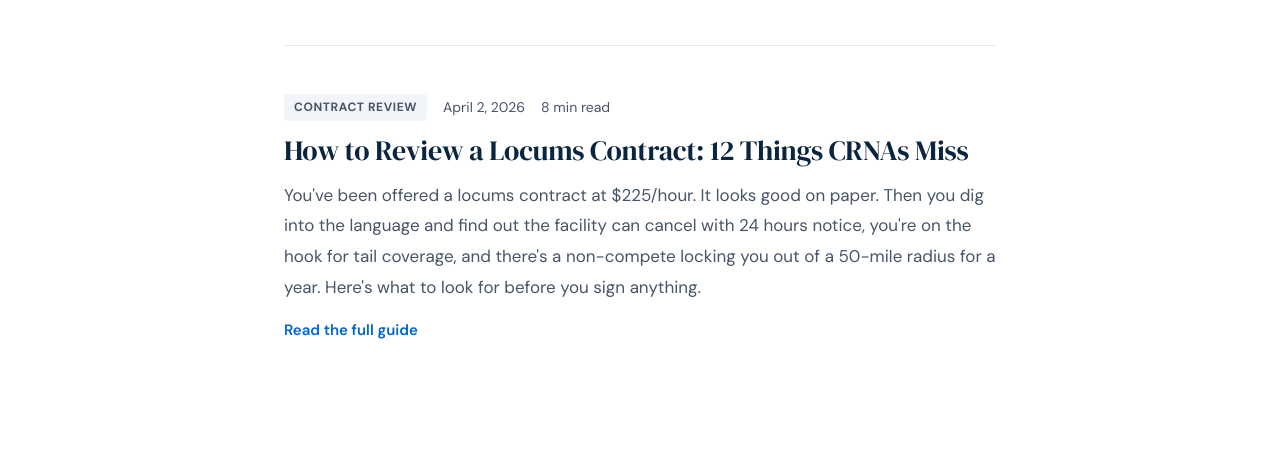
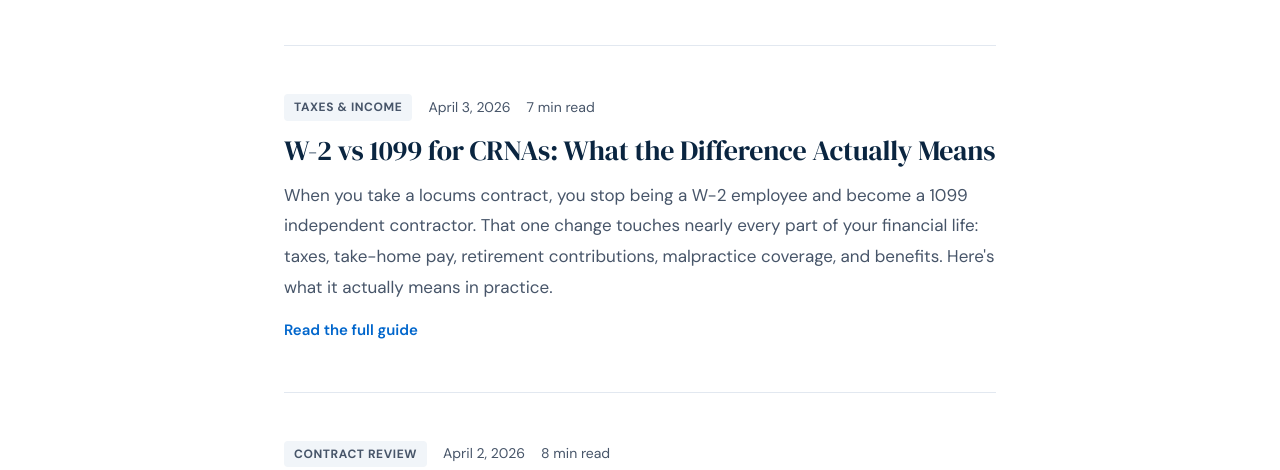
Before and after one commit to LocumsLab/locumslab, a website: page blog/index.html in a window 1280 px wide. Shown: the part 330-800 px from the top of the page. Drawn offline with Linux system fonts and the light colour scheme.

Commit message:
Update index.html

```diff
--- a/blog/index.html
+++ b/blog/index.html
@@ -118,6 +118,17 @@
 
   <article class="post-card">
     <div class="post-meta">
+      <span class="post-tag">Taxes &amp; Income</span>
+      <span>April 3, 2026</span>
+      <span>7 min read</span>
+    </div>
+    <h2><a href="/blog/w2-vs-1099-crna-physician.html">W-2 vs 1099 for CRNAs: What the Difference Actually Means</a></h2>
+    <p class="post-excerpt">When you take a locums contract, you stop being a W-2 employee and become a 1099 independent contractor. That one change touches nearly every part of your financial life: taxes, take-home pay, retirement contributions, malpractice coverage, and benefits. Here's what it actually means in practice.</p>
+    <a href="/blog/w2-vs-1099-crna-physician.html" class="post-read-more">Read the full guide</a>
+  </article>
+
+  <article class="post-card">
+    <div class="post-meta">
       <span class="post-tag">Contract Review</span>
       <span>April 2, 2026</span>
       <span>8 min read</span>
```
